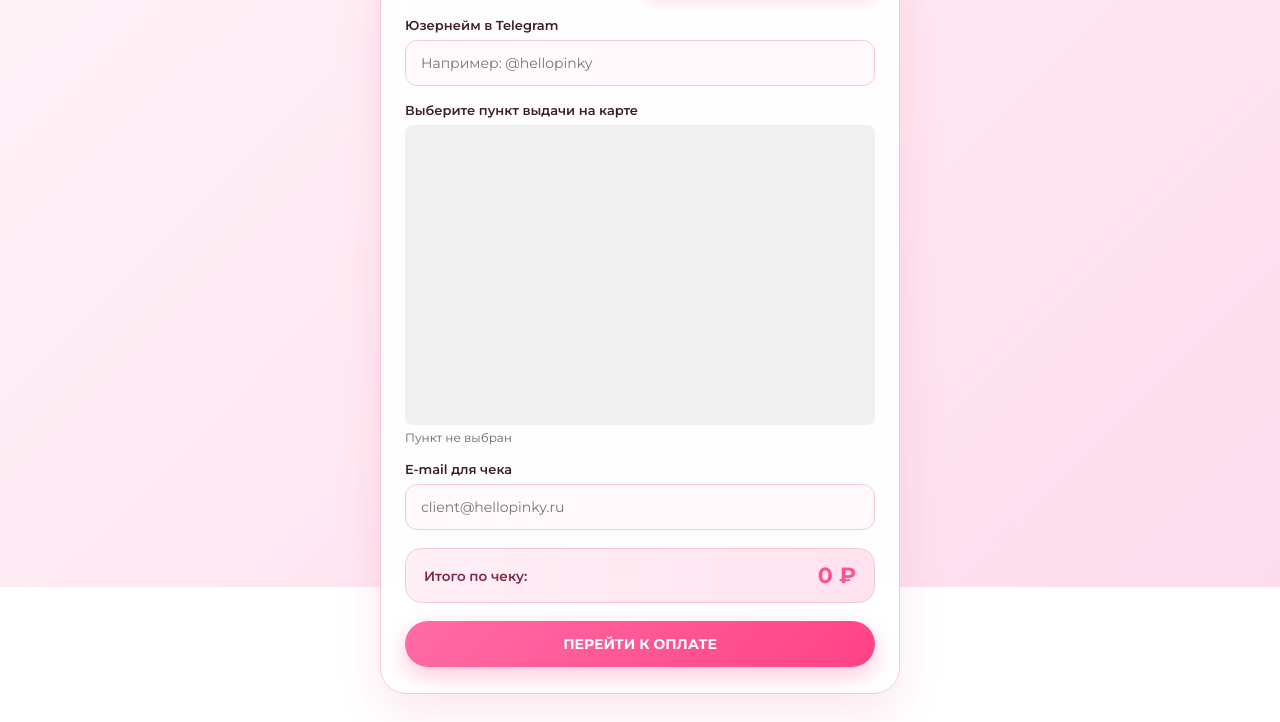
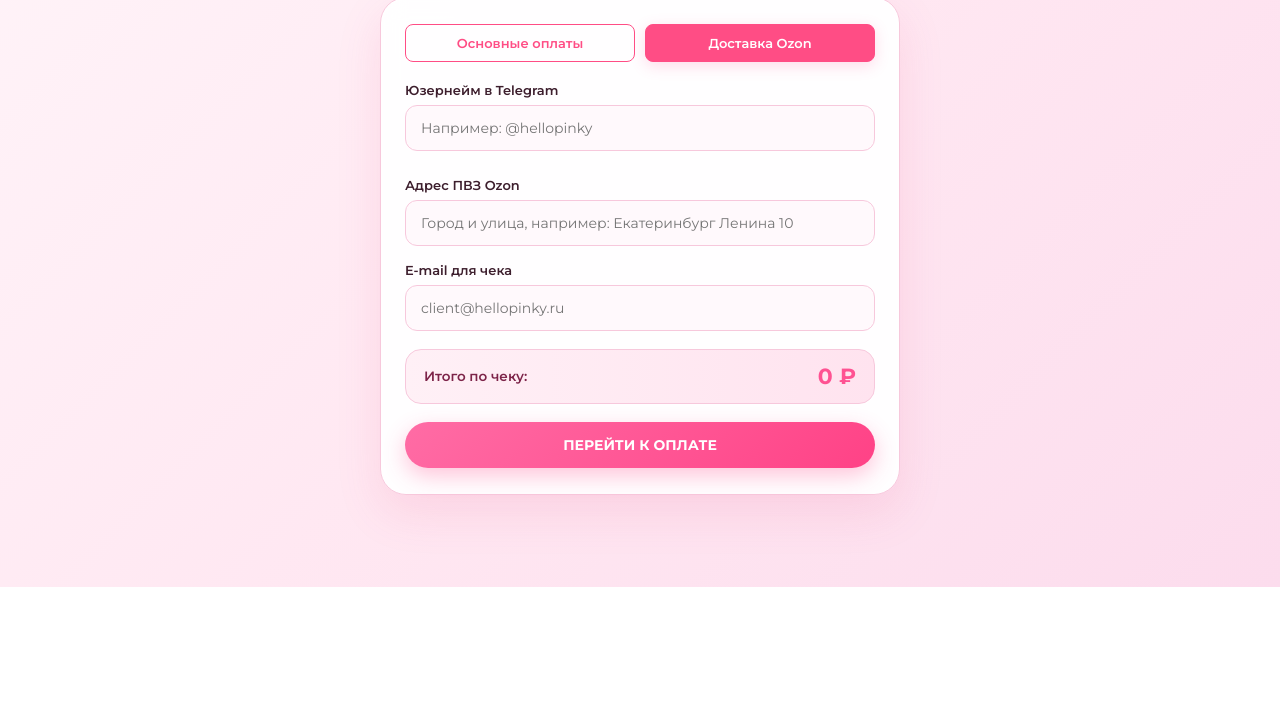
Before and after one commit to palliso/hellopinky, a website: page public/index.html in a window 1280 px wide. Both pictures are taken after a click on the button "Доставка Ozon". Shown: the part 213-935 px from the top of the page. After the commit the page ends 800 px from the top, so only its background shows below. Drawn offline with Linux system fonts and the light colour scheme.

Commit message:
Update index.html

```diff
--- a/public/index.html
+++ b/public/index.html
@@ -4,8 +4,6 @@
   <meta charset="UTF-8" />
   <meta name="viewport" content="width=device-width, initial-scale=1.0" />
   <title>hellopinky — оплата заказа</title>
-  <!-- ВСТАВЬ СЮДА СВОЙ API КЛЮЧ ЯНДЕКС КАРТ ВМЕСТО ВАШ_КЛЮЧ -->
-  <script src="https://api-maps.yandex.ru/2.1/?lang=ru_RU&apikey=ВАШ_КЛЮЧ" type="text/javascript"></script>
   <link rel="preconnect" href="https://fonts.googleapis.com">
   <link rel="preconnect" href="https://fonts.gstatic.com" crossorigin>
   <link href="https://fonts.googleapis.com/css2?family=Comfortaa:wght@600;700&family=Montserrat:wght@400;500;600;700&display=swap" rel="stylesheet">
@@ -41,14 +39,12 @@
         <div id="deliveryFields" style="display: none;">
           <div class="form-group">
             <label for="tgInput">Юзернейм в Telegram</label>
-            <input type="text" id="tgInput" class="form-control" placeholder="Например: @hellopinky" onchange="triggerCalc()" />
+            <input type="text" id="tgInput" class="form-control" placeholder="Например: @hellopinky" onchange="calculateDelivery()" />
           </div>
 
-          <div class="form-group">
-            <label>Выберите пункт выдачи на карте</label>
-            <!-- БЛОК КАРТЫ -->
-            <div id="map" style="width: 100%; height: 300px; border-radius: 8px; background: #f0f0f0; margin-top: 5px;"></div>
-            <div id="selectedPvzText" style="font-size: 12px; color: #666; margin-top: 5px;">Пункт не выбран</div>
+          <div class="form-group" style="padding-top: 10px;">
+            <label for="pvzAddressInput">Адрес ПВЗ Ozon</label>
+            <input type="text" id="pvzAddressInput" class="form-control" placeholder="Город и улица, например: Екатеринбург Ленина 10" onchange="calculateDelivery()" />
           </div>
 
           <div class="delivery-info" id="deliveryInfoBox" style="display: none; font-size: 14px; color: #b05c8a; margin-top: 15px; padding: 12px; background: #fbe6f0; border-radius: 8px;">
```
